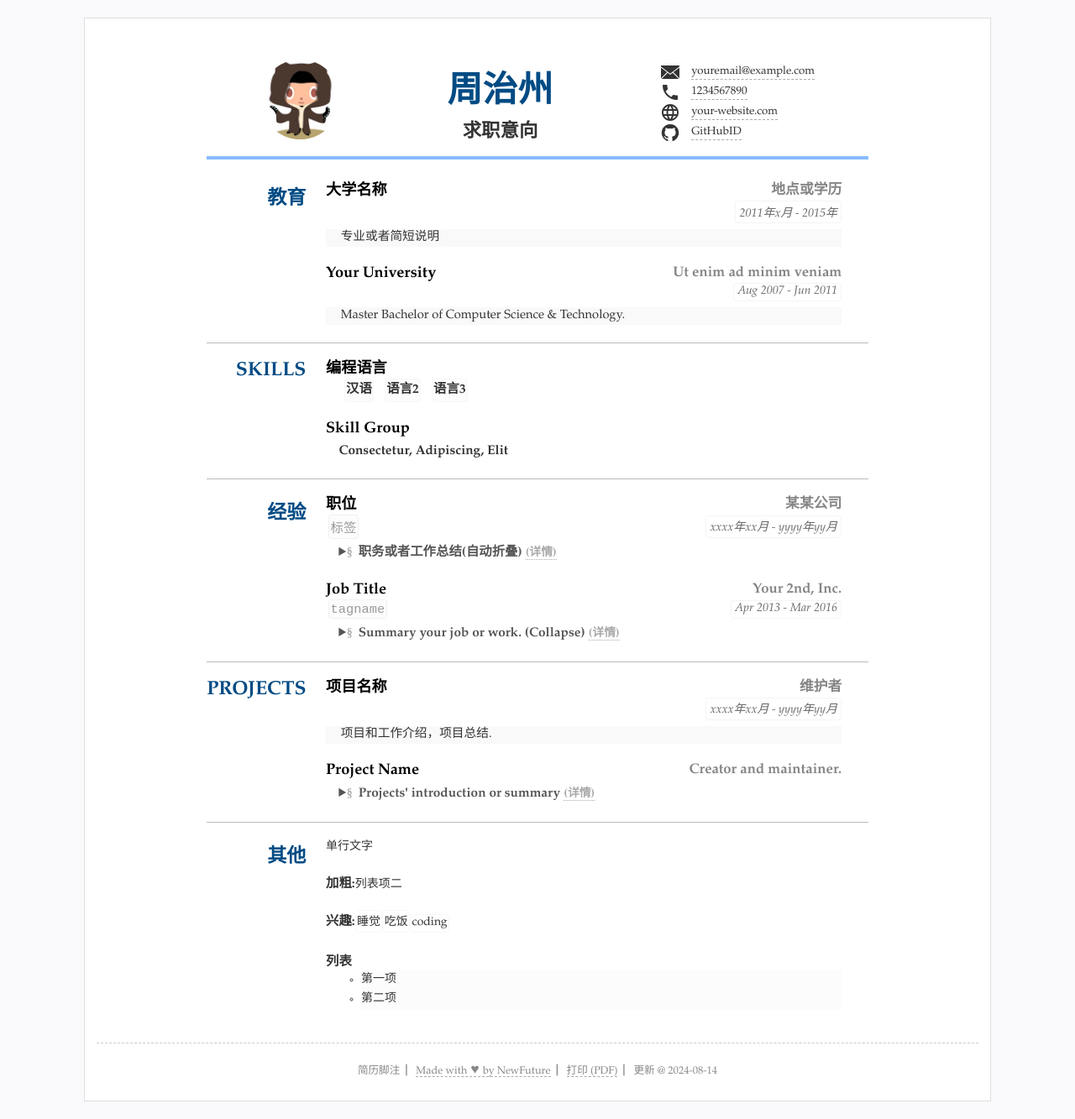
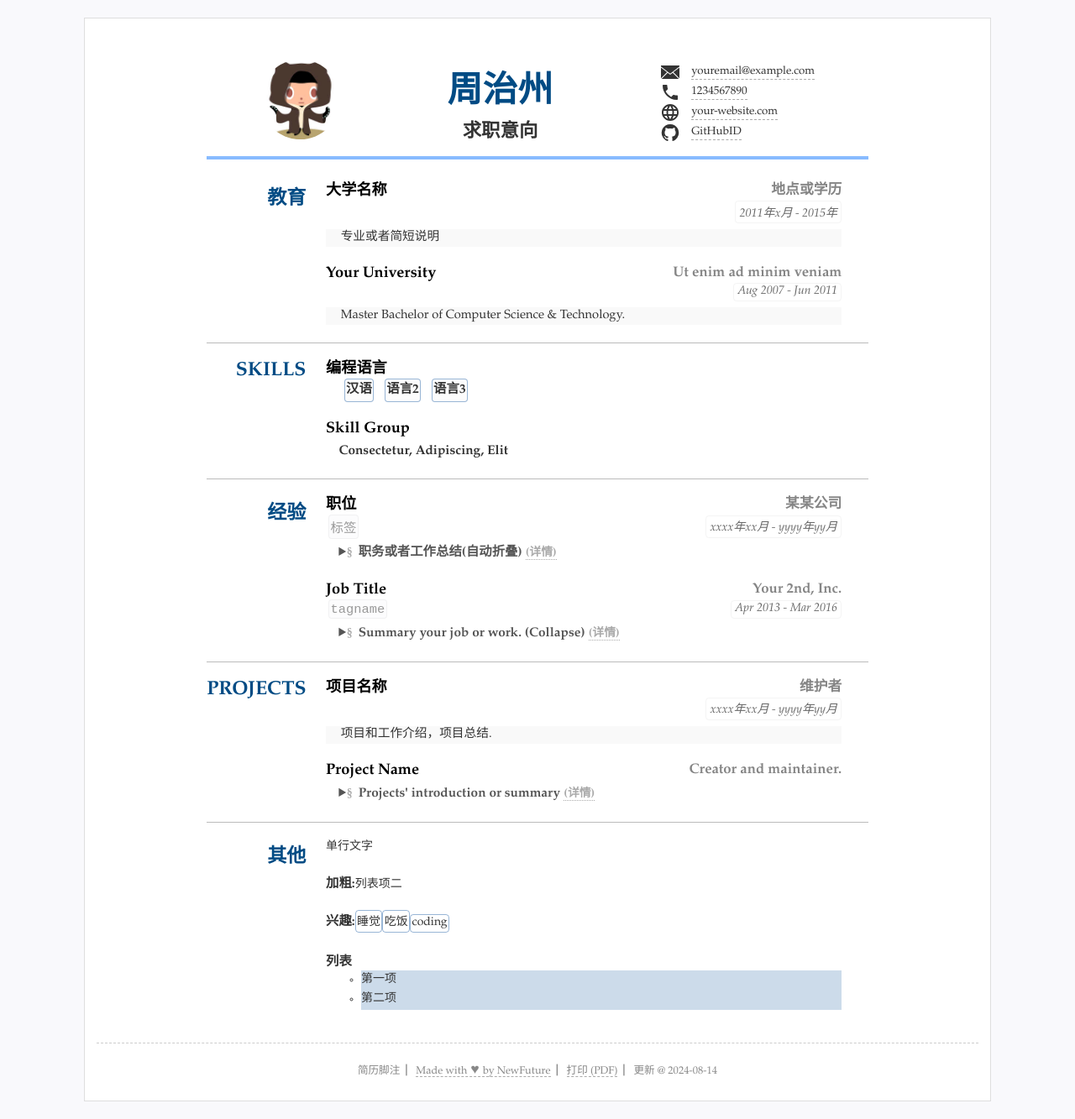
Before and after one commit to ZolitaiRez/CV, a Jekyll site: the page built from index.html, in a window 1280 px wide. Shown: the whole page at 84% size. Built offline with Jekyll 4.4.1, drawn with Linux system fonts in a browser that asks for light colours.

Commit message:
Update resume.scss

```diff
--- a/_sass/resume.scss
+++ b/_sass/resume.scss
@@ -8,8 +8,8 @@ $detail_bg: rgba(236, 236, 236, .3);
 //时间外边颜色
 $time_outline: rgba(180, 180, 180, .15);
 //item背景色
-$other_line: rgba(238, 238, 238, .4);
-$other_bg: rgba(238, 238, 238, .2);
+$other_line: rgba(0, 74, 152, .4);
+$other_bg: rgba(0, 74, 152, .2);
 
 /*导入依赖*/
 @import "mixins"; //函数
```
